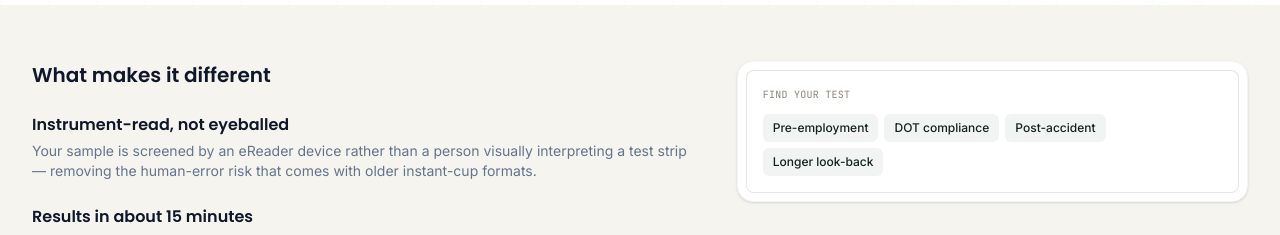
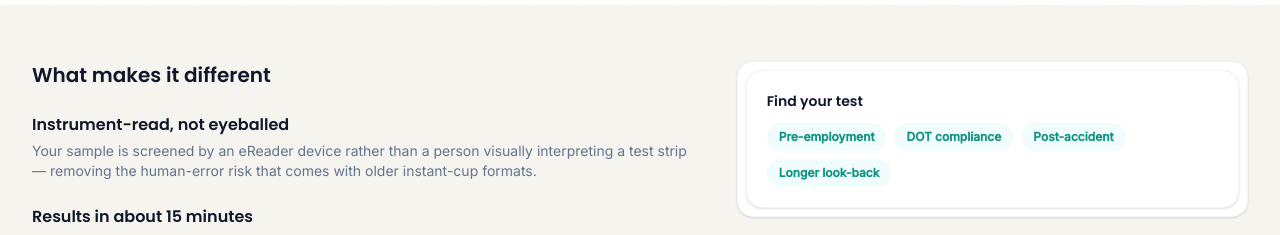
Before and after one commit to OmkarVaity/Testology-website, a Next.js app: page /services/rapid-drug-testing in a window 1280 px wide. Shown: the part 711-946 px from the top of the page. Built offline with nearby package versions, Linux system fonts and the light colour scheme.

Commit message:
feat: restyle TestFinder to complete the Bolt visual redesign across the site

```diff
--- a/app/contact/page.tsx
+++ b/app/contact/page.tsx
@@ -1,7 +1,5 @@
-import { ContactForm } from "@/components/sections/ContactForm";
-
 import type { Metadata } from "next";
-
+import { Contact } from "@/components/sections/Contact";
 
 export const metadata: Metadata = {
   title: "Contact Us | Testology, Inc.",
@@ -10,14 +8,5 @@ export const metadata: Metadata = {
 };
 
 export default function ContactPage() {
-  return (
-    <section className="mx-auto max-w-6xl px-6 py-16">
-      <h1 className="mb-2 font-display text-3xl font-medium text-ink">Get in touch</h1>
-      <p className="mb-8 max-w-md text-slate">
-        Questions about a test, scheduling, or employer programs? Send us a message and
-        we&apos;ll follow up within one business day.
-      </p>
-      <ContactForm />
-    </section>
-  );
+  return <Contact />;
 }
--- a/components/sections/TestFinder.tsx
+++ b/components/sections/TestFinder.tsx
@@ -2,6 +2,7 @@
 
 import { useState } from "react";
 import Link from "next/link";
+import { ArrowRight } from "lucide-react";
 
 type Scenario = {
   label: string;
@@ -42,20 +43,20 @@ export function TestFinder() {
   const result = selected ? scenarios[selected] : null;
 
   return (
-    <div className="rounded-lg border border-slate/20 bg-white p-4">
-      <p className="mb-3 font-mono-panel text-[10px] uppercase tracking-wide text-slate">
+    <div className="rounded-2xl border border-slate-100 bg-white p-5 shadow-sm">
+      <p className="font-display-bolt mb-3 text-sm font-semibold text-slate-900">
         Find your test
       </p>
 
-      <div className="flex flex-wrap gap-1.5">
+      <div className="flex flex-wrap gap-2">
         {Object.entries(scenarios).map(([key, scenario]) => (
           <button
             key={key}
             onClick={() => setSelected(key)}
-            className={`rounded-md px-2.5 py-1.5 text-xs font-medium transition ${
+            className={`rounded-full px-3 py-1.5 text-xs font-semibold transition ${
               selected === key
-                ? "bg-ink text-bone"
-                : "bg-ink/5 text-ink hover:bg-ink/10"
+                ? "bg-primary-600 text-white"
+                : "bg-primary-50 text-primary-700 hover:bg-primary-100"
             }`}
           >
             {scenario.label}
@@ -64,17 +65,18 @@ export function TestFinder() {
       </div>
 
       {result && (
-        <div className="mt-4 border-t border-dashed border-slate/30 pt-3">
-          <p className="text-sm font-medium text-ink">{result.panel}</p>
-          <div className="mt-1.5 flex items-center justify-between font-mono-panel text-[11px] text-slate">
+        <div className="mt-4 border-t border-slate-100 pt-4">
+          <p className="text-sm font-semibold text-slate-900">{result.panel}</p>
+          <div className="mt-1.5 flex items-center justify-between text-xs text-slate-500">
             <span>Typical turnaround</span>
-            <span className="text-clear">{result.turnaround}</span>
+            <span className="font-semibold text-primary-600">{result.turnaround}</span>
           </div>
           <Link
             href={result.href}
-            className="mt-3 inline-block text-sm font-medium text-clear hover:underline"
+            className="mt-3 inline-flex items-center gap-1 text-sm font-semibold text-primary-600 transition hover:text-primary-700"
           >
-            View this test &rarr;
+            View this test
+            <ArrowRight className="h-3.5 w-3.5" />
           </Link>
         </div>
       )}
```
